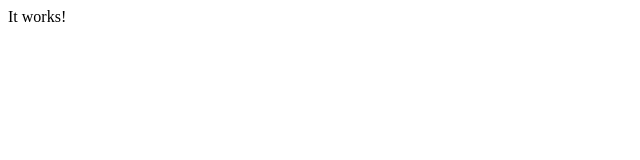
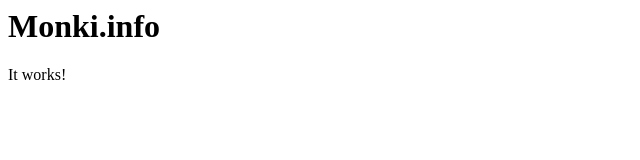
Before and after one commit to paulgregory/paulgregory.github.io, a plain HTML site: page index.html in a window 1280 px wide. Shown: the whole page, without its empty margins (0-640 px from the left). Drawn offline with Linux system fonts and the light colour scheme.

Commit message:
Update index.html

```diff
--- a/index.html
+++ b/index.html
@@ -1 +1,10 @@
-It works!
+<html>
+  <head>
+    <title>Monki.info</title>
+    <link rel="stylesheet" type="text/css" href="styles.css">
+  </head>
+  <body>
+    <h1>Monki.info</h1>
+    <p>It works!</p>
+  </body>
+</html>
```
